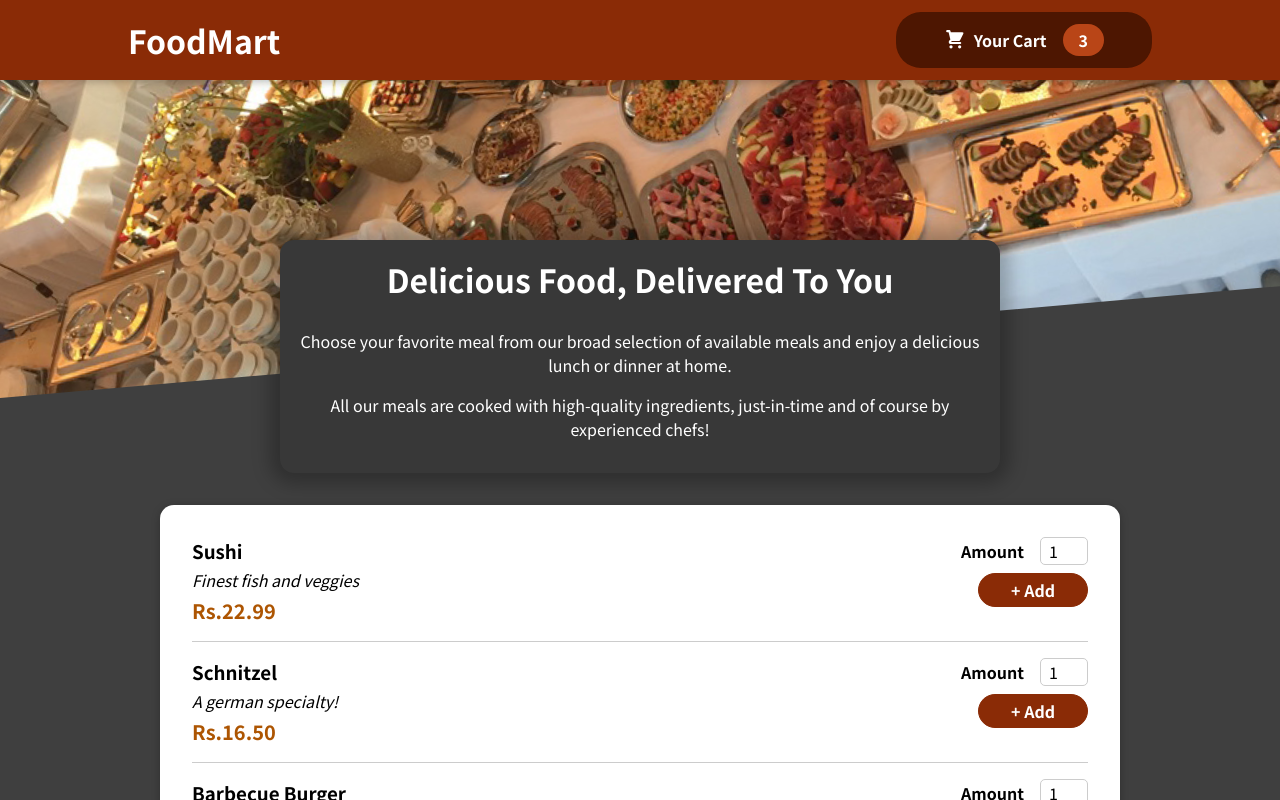
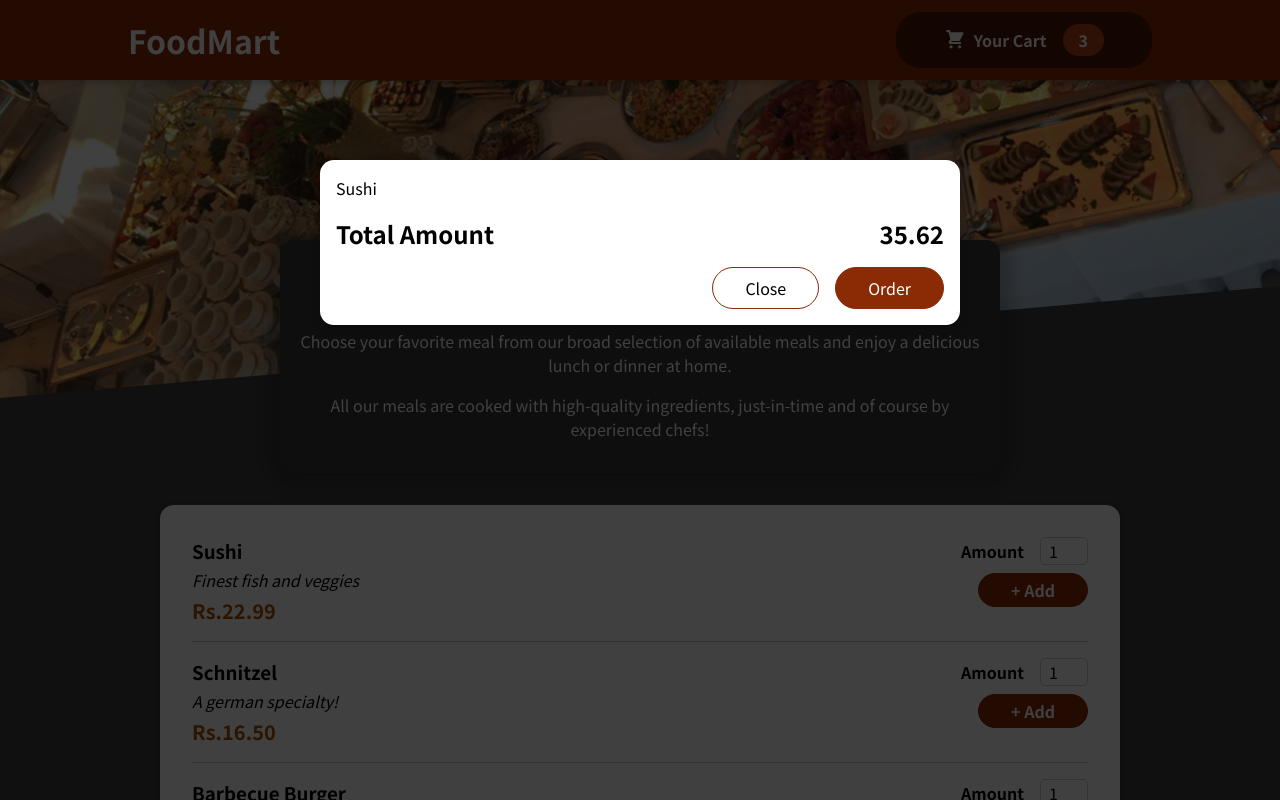
Before and after one commit to BiswasAri10/Food-Order-app-with-React-JS, a React (Create React App) app: page / in a window 1280 px wide. Shown: the top 800 px of the page. Built offline with nearby package versions, Linux system fonts and the light colour scheme.

Commit message:
CartItems and modaloverlay added

```diff
--- a/public/index.html
+++ b/public/index.html
@@ -28,6 +28,7 @@
   </head>
   <body>
     <noscript>You need to enable JavaScript to run this app.</noscript>
+    <div id="overlays"></div>
     <div id="root"></div>
     <!--
       This HTML file is a template.
--- a/src/App.js
+++ b/src/App.js
@@ -1,10 +1,12 @@
 import React, { Fragment } from "react";
 import Header from "./components/Layout/Header";
 import Meals from "./components/Meals/Meals";
+import Cart from "./components/Cart/Cart";
 
 function App() {
   return (
     <Fragment>
+      <Cart></Cart>
       <Header></Header>
       <main>
         <Meals></Meals>
--- /dev/null
+++ b/src/components/Cart/Cart.js
@@ -0,0 +1,28 @@
+import React from "react";
+import Modal from "../UI/Modal";
+import classes from "./Cart.module.css";
+
+const Cart = (props) => {
+  const cartItems = (
+    <ul className={classes["cart-items"]}>
+      {[{ id: "c1", name: "Sushi", amount: 2, price: 12.99 }].map((item) => (
+        <li>{item.name}</li>
+      ))}
+    </ul>
+  );
+  return (
+    <Modal>
+      {cartItems}
+      <div className={classes.total}>
+        <span>Total Amount</span>
+        <span>35.62</span>
+      </div>
+      <div className={classes.actions}>
+        <button classname={classes["button-alt"]}>Close</button>
+        <button className={classes.button}>Order</button>
+      </div>
+    </Modal>
+  );
+};
+
+export default Cart;
--- /dev/null
+++ b/src/components/Cart/Cart.module.css
@@ -0,0 +1,46 @@
+.cart-items {
+    list-style: none;
+    margin: 0;
+    padding: 0;
+    max-height: 20rem;
+    overflow: auto;
+  }
+
+  .total {
+    display: flex;
+    justify-content: space-between;
+    align-items: center;
+    font-weight: bold;
+    font-size: 1.5rem;
+    margin: 1rem 0;
+  }
+
+  .actions {
+    text-align: right;
+  }
+
+  .actions button {
+    font: inherit;
+    cursor: pointer;
+    background-color: transparent;
+    border: 1px solid #8a2b06;
+    padding: 0.5rem 2rem;
+    border-radius: 25px;
+    margin-left: 1rem;
+  }
+
+  .actions button:hover,
+  .actions button:active {
+    background-color: #5a1a01;
+    border-color: #5a1a01;
+    color: white;
+  }
+
+  .actions .button--alt {
+    color: #8a2b06;
+  }
+
+  .actions .button {
+    background-color: #8a2b06;
+    color: white;
+  }
--- /dev/null
+++ b/src/components/UI/Modal.js
@@ -0,0 +1,31 @@
+import React, { Fragment } from "react";
+import ReactDOM  from "react-dom";
+import classes from "./Modal.module.css";
+
+const Backdrop = (props) => {
+  return <div className={classes.backdrop}></div>;
+};
+
+const ModalOverlay = (props) => {
+  return (
+    <div className={classes.modal}>
+      <div className={classes.content}>{props.children}</div>
+    </div>
+  );
+};
+
+const portalElement = document.getElementById("overlays");
+
+const Modal = (props) => {
+  return (
+    <Fragment>
+      {ReactDOM.createPortal(<Backdrop></Backdrop>, portalElement)}
+      {ReactDOM.createPortal(
+        <ModalOverlay>{props.children}</ModalOverlay>,
+        portalElement
+      )}
+    </Fragment>
+  );
+};
+
+export default Modal;
--- /dev/null
+++ b/src/components/UI/Modal.module.css
@@ -0,0 +1,40 @@
+.backdrop {
+    position: fixed;
+    top: 0;
+    left: 0;
+    width: 100%;
+    height: 100vh;
+    z-index: 20;
+    background-color: rgba(0, 0, 0, 0.75);
+  }
+
+  .modal {
+    position: fixed;
+    top: 20vh;
+    left: 5%;
+    width: 90%;
+    background-color: white;
+    padding: 1rem;
+    border-radius: 14px;
+    box-shadow: 0 2px 8px rgba(0, 0, 0, 0.25);
+    z-index: 30;
+    animation: slide-down 300ms ease-out forwards;
+  }
+
+  @media (min-width: 768px) {
+    .modal {
+      width: 40rem;
+      left: calc(50% - 20rem);
+    }
+  }
+
+  @keyframes slide-down {
+    from {
+      opacity: 0;
+      transform: translateY(-3rem);
+    }
+    to {
+      opacity: 1;
+      transform: translateY(0);
+    }
+  }
```
